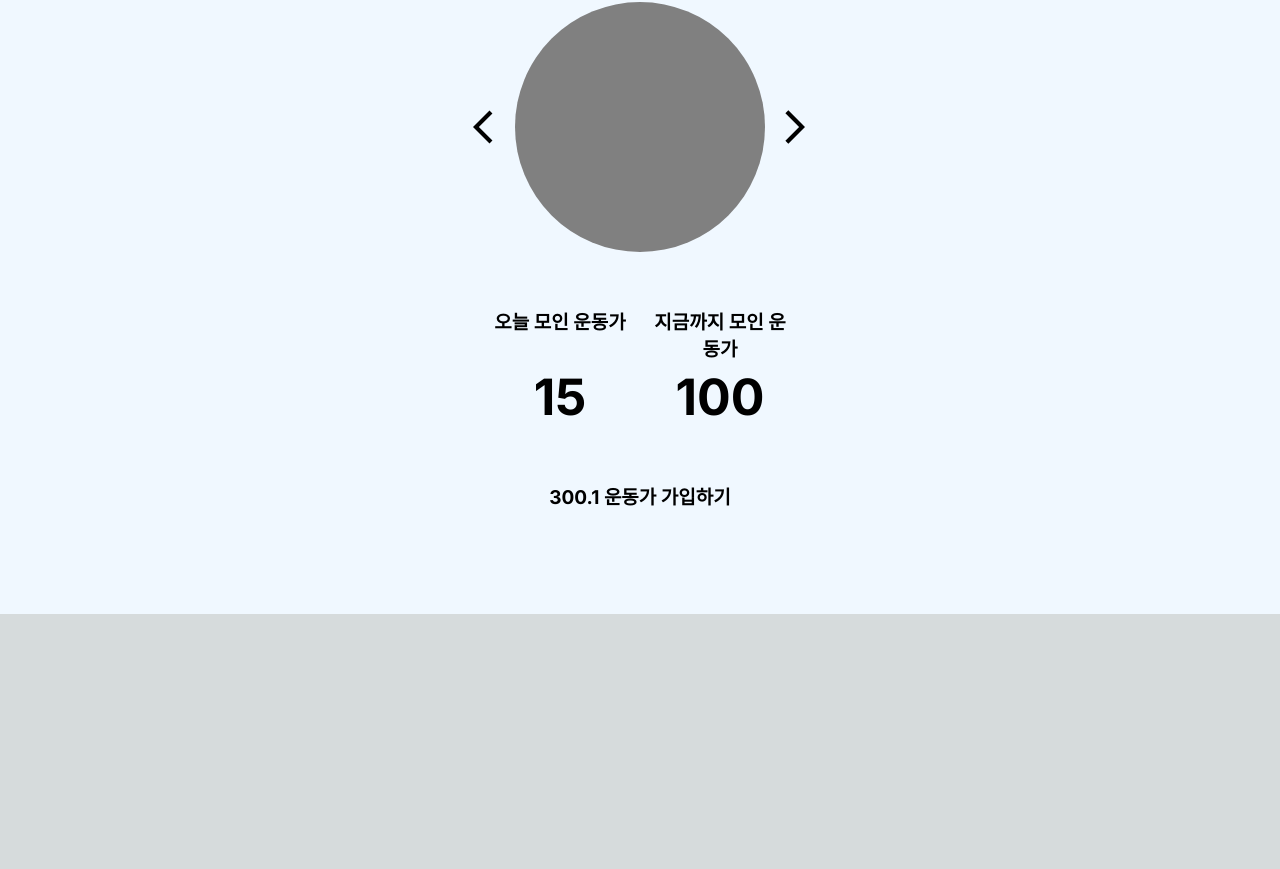
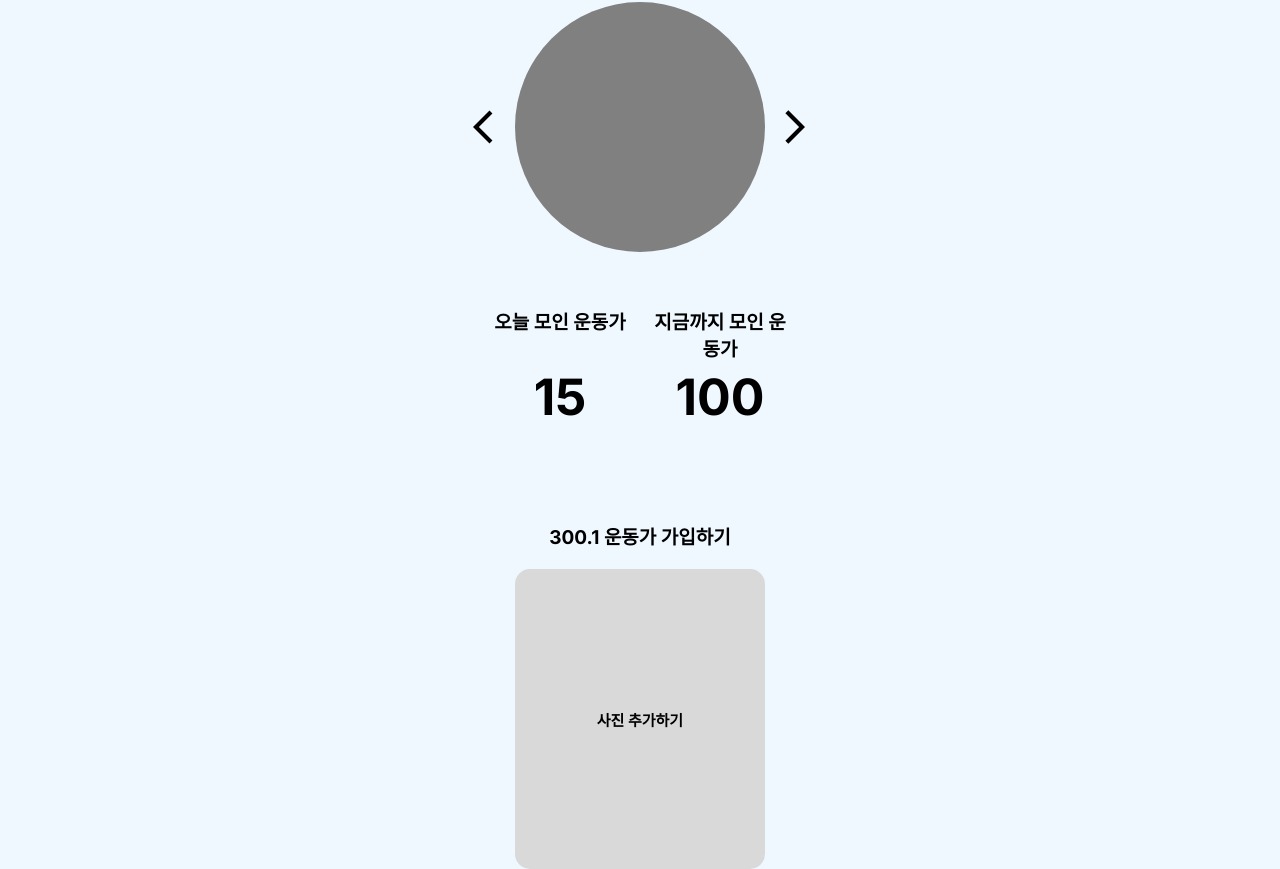
Before and after one commit to ParkGiraffe/movement_300_1, a Next.js app: page / in a window 1280 px wide. Shown: the part 186-1055 px from the top of the page. Before the commit the page ends 800 px from the top, so only its background shows below. Built offline with nearby package versions, Linux system fonts and the light colour scheme.

Commit message:
Feat: AddPhotoBox 제작 제작 시작

```diff
--- a/src/app/page.js
+++ b/src/app/page.js
@@ -41,12 +41,14 @@ export default function Home() {
         </SportsmanSection>
       </TopSection>
       <Divider />
-
+      <Divider />
       <MiddleSection>
         <TitleText>300.1 운동가 가입하기</TitleText>
+        <Divider className="thin_divider" />
+        <AddPhotoBox>
+          <TitleText className="in_text">사진 추가하기</TitleText>
+        </AddPhotoBox>
       </MiddleSection>
-
-
 
       {/* <TileBox>
         <TitleText>내가</TitleText>
@@ -113,6 +115,7 @@ const SportsmanSection = styled.div`
   flex-direction: row;
   justify-content: center;
   /* background-color: cyan; */
+
   .right_box {
     margin-left: 20px;
   }
@@ -129,7 +132,15 @@ const SportsmanBox = styled.div`
   /* background-color: cyan; */
 `;
 
-const MiddleSection = styled.div``;
+const MiddleSection = styled.div`
+  display: flex;
+  flex-direction: column;
+  align-items: center;
+
+  .thin_divider {
+    height: 20px;
+  }
+`;
 
 const StoreIconContainer = styled.div`
   /* width: 20px;
@@ -145,11 +156,19 @@ const StoreIconContainer = styled.div`
   }
 `;
 
-const TileBox = styled.div`
-  height: 150px;
-  width: 150px;
+const AddPhotoBox = styled.div`
+  display: flex;
+  flex-direction: column;
+  align-items: center;
+  justify-content: center;
+  height: 300px;
+  width: 250px;
   background-color: #d9d9d9;
   border-radius: 15px;
+
+  .in_text {
+    font-size: 15px;
+  }
 `;
 
 const Divider = styled.div`
```
